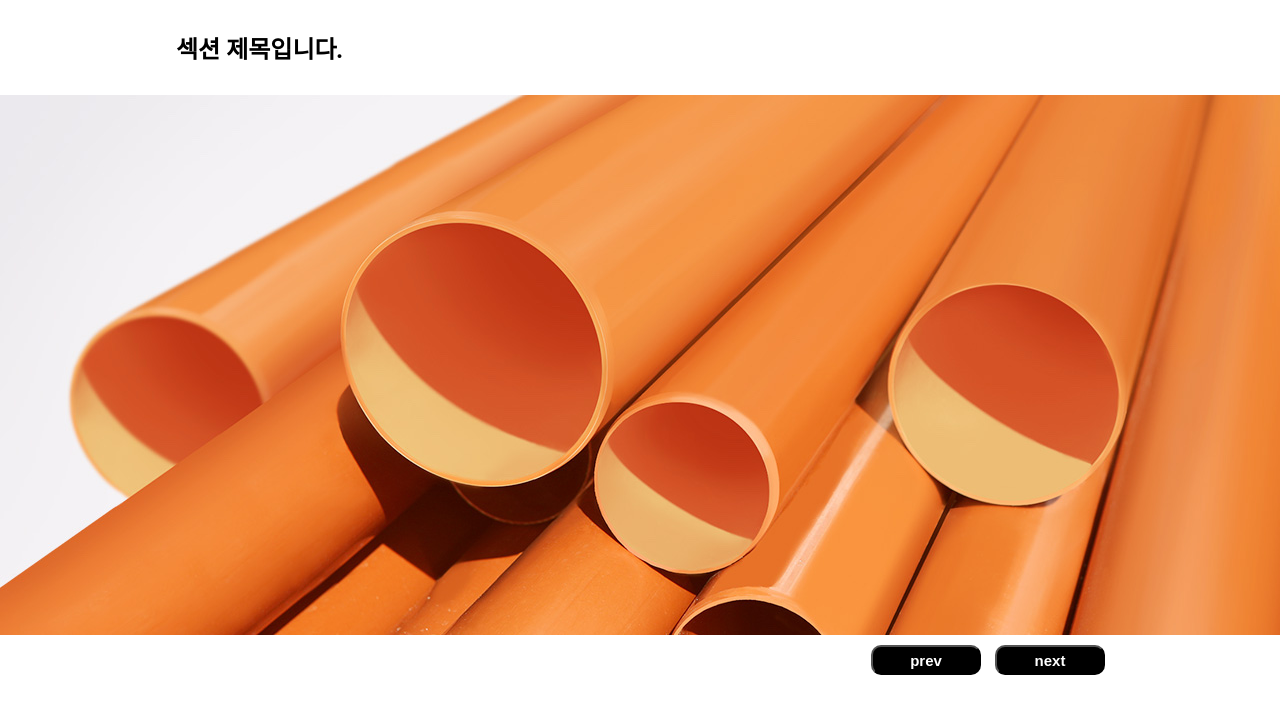
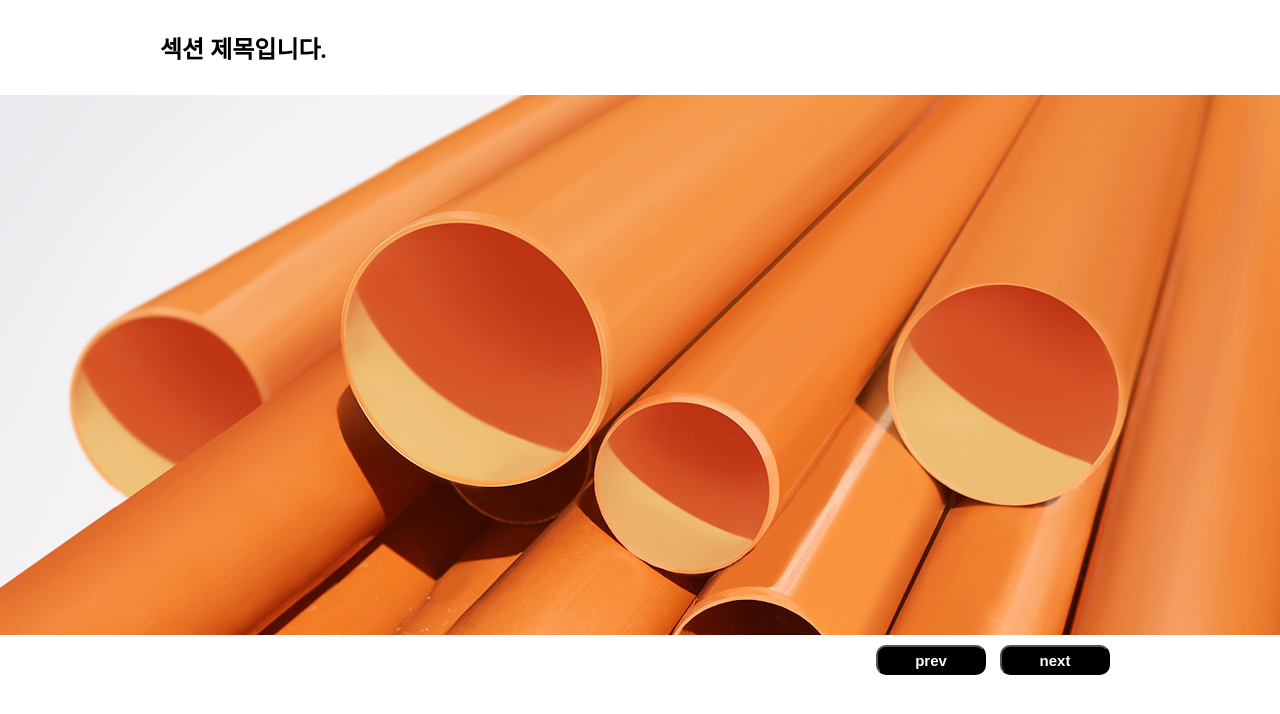
Before and after one commit to Parkjua/Week10, a plain HTML site: page index.html in a window 1280 px wide. Shown: the top 714 px of the page. Drawn offline with Linux system fonts and the light colour scheme.

Commit message:
Update index.css

```diff
--- a/css/index.css
+++ b/css/index.css
@@ -16,12 +16,12 @@
   transition: left 1s;
 }
 h2 {
-  margin: 30px 0 30px 176px;
+  margin: 30px 0 30px 160px;
 }
 #btn {
   margin-top: 10px;
   float: right;
-  margin-right: 165px;
+  margin-right: 160px;
 }
 #btn button {
   border-radius: 10px;
```
